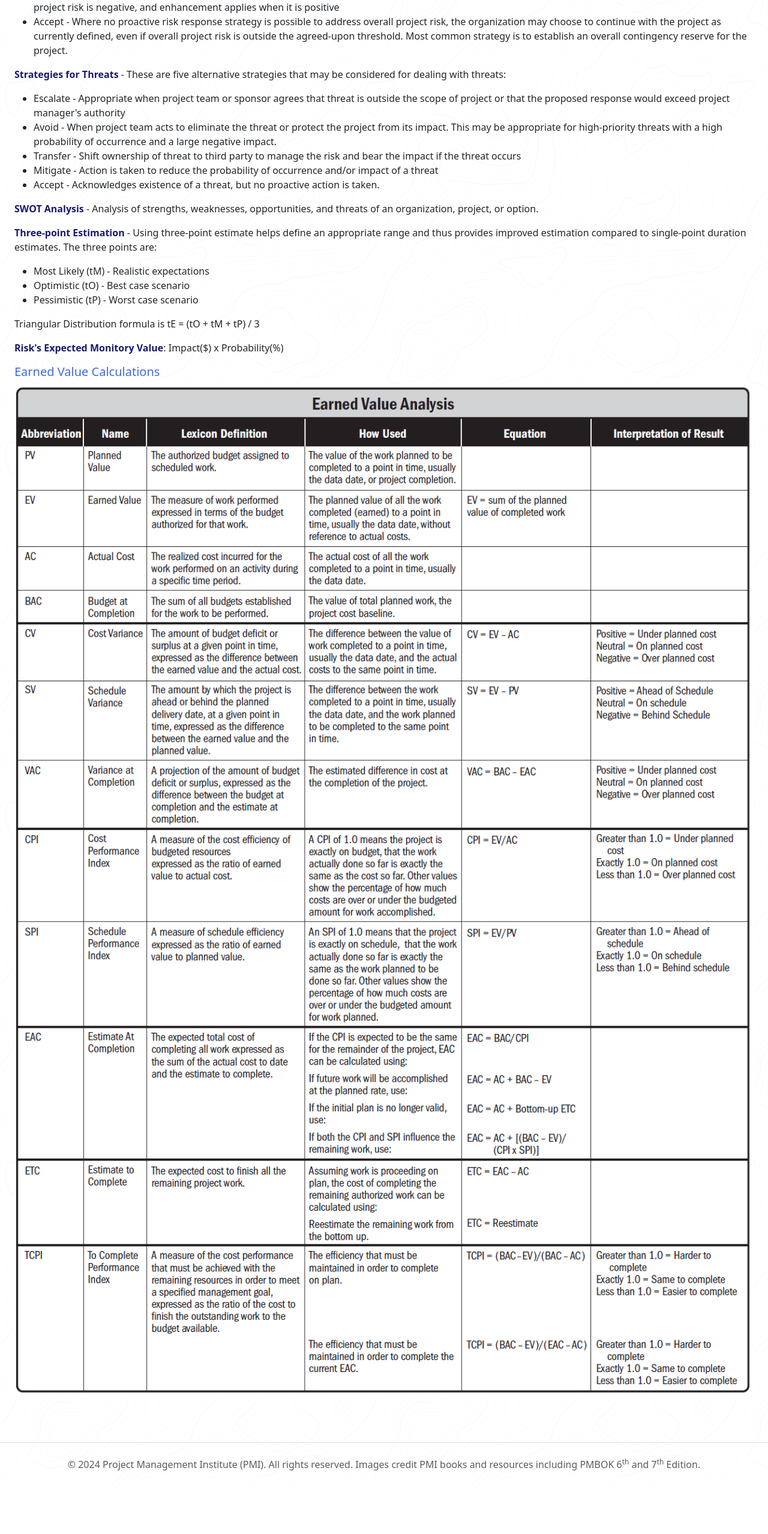
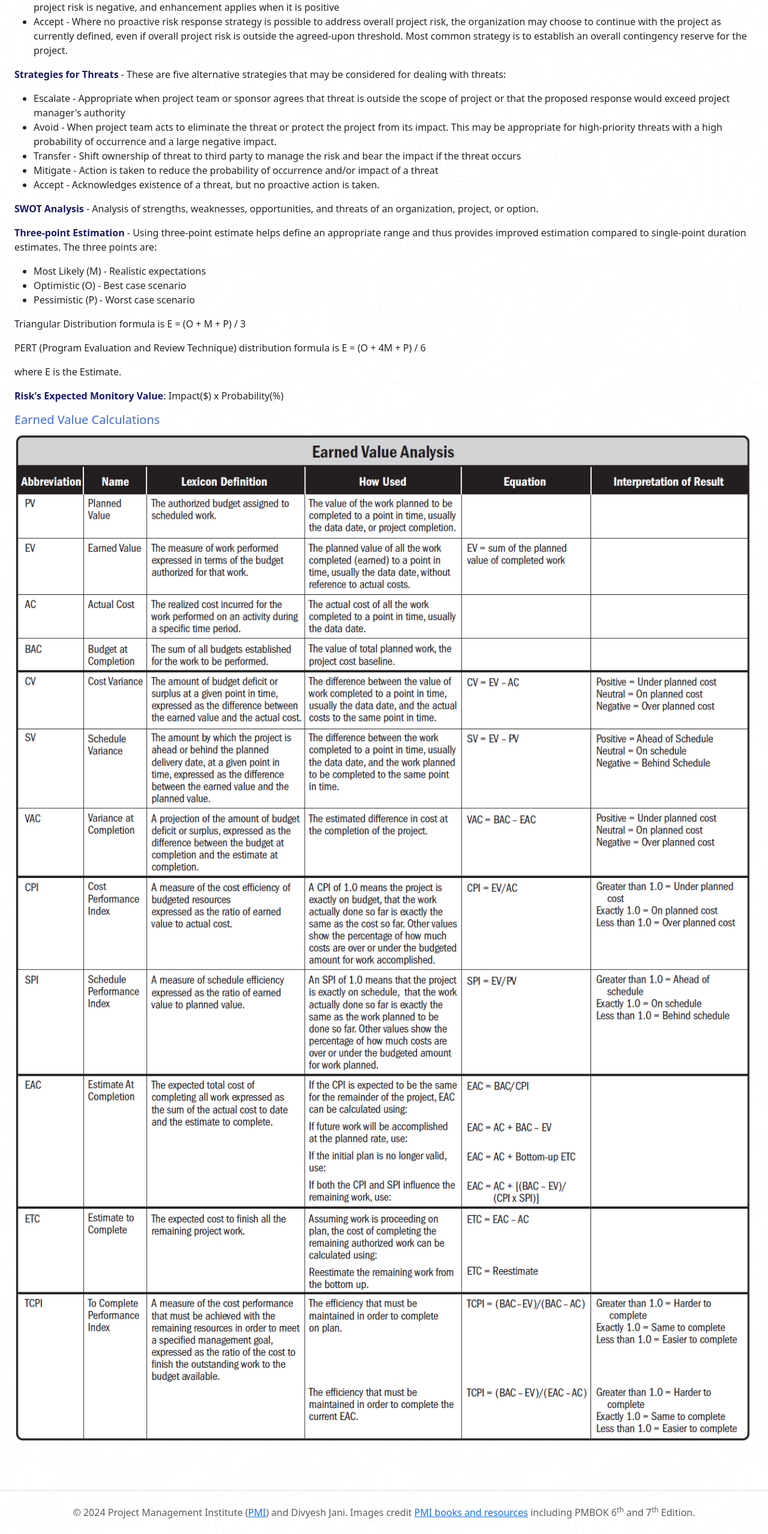
Before and after one commit to divyesh-jani/learning-project-management, a React (Vite) app: page / in a window 1280 px wide. Shown: the part 4516-7074 px from the top of the page at 60% size. Before the commit the page ends 6994 px from the top, so only its background shows below. Built offline with nearby package versions, Linux system fonts and the light colour scheme.

Commit message:
Added PERT formula, link to PMI, and fixed typos

```diff
--- a/src/App.jsx
+++ b/src/App.jsx
@@ -55,7 +55,7 @@ function App() {
       <footer className='border-top'>
         <div className='px-4 my-4 text-center'>
           <div className='col-lg-12 mx-auto text-body-secondary'>
-            <p className='mb-4'>© 2024 Project Management Institute (PMI). All rights reserved. Images credit PMI books and resources including PMBOK 6<sup>th</sup> and 7<sup>th</sup> Edition.</p>
+            <p className='mb-4'>© 2024 Project Management Institute (<a href='https://www.pmi.org/' target='_blank'>PMI</a>) and Divyesh Jani. Images credit <a href='https://www.pmi.org/standards/' target='_blank'>PMI books and resources</a> including PMBOK 6<sup>th</sup> and 7<sup>th</sup> Edition.</p>
           </div>
         </div>
       </footer>
--- a/src/components/ModelsMethodsAndArtifacts.jsx
+++ b/src/components/ModelsMethodsAndArtifacts.jsx
@@ -33,7 +33,7 @@ export default function ModelsMethodsAndArtifacts() {
           <li>Review (regular meetings to support and help remain motivated)</li>
         </ul>
       </ul>
-      <p>Donald Norman described the Guld of Execution as the degree to which an item corresponds with what a person expects it to do.</p>
+      <p>Donald Norman described the Gulf of Execution as the degree to which an item corresponds with what a person expects it to do.</p>
 
       <h6>Hygiene and Motivational Factors</h6>
       <p>Frederick Herzberg, based on study, believed that job satisfaction and dissatisfaction stem from conditions called motivational factors. Motivational factors include matters that relate to the content of the work, such as achievement, growth, and advancement. Insufficient motivational factors lead to dissatisfaction. Sufficient motivational factors lead to satisfaction.</p>
@@ -111,7 +111,7 @@ export default function ModelsMethodsAndArtifacts() {
         <li>Confronting/Problem solving (treat conflict as a problem to be solved)</li>
         <li>Collaborating (use when there is trust and time to come to consensus)</li>
         <li>Compromising (entails willingness to give and take, often used when parties involved have equal power)</li>
-        <li>Smoothing/Accommodating (used when there is difference in relative authority/power, goal more important that disagreement)</li>
+        <li>Smoothing/Accommodating (used when there is difference in relative authority/power, goal more important than disagreement)</li>
         <li>Forcing (when not enough time to problem-solve, one forces their will on the other)</li>
         <li>Withdrawal/Avoiding (hoping problem will go away on its own)</li>
       </ul>
--- a/src/components/ProcessGroups.jsx
+++ b/src/components/ProcessGroups.jsx
@@ -112,7 +112,7 @@ export default function ProcessGroups() {
       <Process index='8' name='Control Resources' description='Process of ensuring that the physical resources assigned and allocated to the project are available as planned, and monitoring planned versus actual utilization of resources and taking corrective action as necessary.' image='m8' />
       <Process index='9' name='Monitor Communications' description='Process of ensuring the information needs of the project and its stakeholders are met.' image='m9' />
       <Process index='10' name='Monitor Risks' description='Process of monitoring the implementation of agreed-upon risk response plans, tracking identified risks, identifying and analyzing new risks, and evaluating risk process effectiveness throughout the process.' image='m10' />
-      <Process index='11' name='Control Procurements' description='Process of managing procurement relationships, monitoring contract performance and making changes and corrections as appropriate, and closing out contracts. This ensures performance of both the seller and the buyer meet requirements of the project according to the legal agreement. Agreements can be amended at any time prior to contract closure my mutual consent in accordance with the change control terms of the agreement.' image='m11' />
+      <Process index='11' name='Control Procurements' description='Process of managing procurement relationships, monitoring contract performance and making changes and corrections as appropriate, and closing out contracts. This ensures performance of both the seller and the buyer meet requirements of the project according to the legal agreement. Agreements can be amended at any time prior to contract closure by mutual consent in accordance with the change control terms of the agreement.' image='m11' />
       <Process index='12' name='Monitor Stakeholder Engagement' description='Process of monitoring project stakeholder relationships and tailoring strategies for engaging stakeholders through the modification of engagement strategies and plans.' image='m12' />
 
       <h4>Closing Process Group</h4>
--- a/src/components/ProjectManagementDomains.jsx
+++ b/src/components/ProjectManagementDomains.jsx
@@ -26,7 +26,7 @@ export default function ProjectManagementDomains() {
         <img src='assets/domains/domain21.png' className='figure-img img-fluid rounded' alt='Team Performance Domain' />
       </figure>
       <p><strong>Servant leadership</strong> is a style that focuses on understanding and addressing the needs and development of project team members in order to enable the highest possible project team performance. Servant leadership behaviors include: Obstacle removal, Diversion shield, Encouragement and development opportunities.</p>
-      <p>Motivation to perform can intrinsic or extrinsic. Intrinsic motivation comes from inside the individual or is associated with the work. This is about finding pleasure in work rather than focusing on rewards. Extrinsic motivation is performing work because of some external reward such as bonus.</p>
+      <p>Motivation to perform can be intrinsic or extrinsic. Intrinsic motivation comes from inside the individual or is associated with the work. This is about finding pleasure in work rather than focusing on rewards. Extrinsic motivation is performing work because of some external reward such as bonus.</p>
       <p><strong>Emotional Intelligence</strong> is the ability to recognize our own emotions and those of others. This information is used to guide thinking and behavior. Four key areas of emotional intelligence:</p>
       <ul>
         <li>Self-awareness - ability to conduct a realistic self-assessment (including own emotions, goals, motivations, strengths, weaknesses)</li>
@@ -59,7 +59,7 @@ export default function ProjectManagementDomains() {
         <li>Multiple deliveries</li>
         <li>Periodic deliveries - like multiple deliveries but on fixed delivery schedule such as every 2 weeks or monthly</li>
       </ul>
-      <p><strong>Continuous delivery</strong> is the practice of delivering feature increments immediately to customers, often through the use of small batches of work and automation technology. This is be best used for digital products.</p>
+      <p><strong>Continuous delivery</strong> is the practice of delivering feature increments immediately to customers, often through the use of small batches of work and automation technology. This is best used for digital products.</p>
       <p>Development approaches:</p>
       <ul>
         <li>Predictive (Waterfall) - requirements can be defined and analyzed at the start of the project</li>
@@ -173,7 +173,7 @@ export default function ProjectManagementDomains() {
         <li>Experiments</li>
         <li>Prototypes</li>
       </ul>
-      <p>Negative risks are called threats and positive risks are called opportunities. Overall project risk is the effect or uncertainty on the project as a whole, arising from all sources of uncertainty.</p>
+      <p>Negative risks are called threats and positive risks are called opportunities. Overall project risk is the effect of uncertainty on the project as a whole, arising from all sources of uncertainty.</p>
       <p>Strategies to deal with Threats:</p>
       <ul>
         <li>Avoid (eliminate threat)</li>
--- a/src/components/Terminology.jsx
+++ b/src/components/Terminology.jsx
@@ -121,11 +121,13 @@ export default function Terminology() {
       <p><strong>SWOT Analysis</strong> - Analysis of strengths, weaknesses, opportunities, and threats of an organization, project, or option.</p>
       <p><strong>Three-point Estimation</strong> - Using three-point estimate helps define an appropriate range and thus provides improved estimation compared to single-point duration estimates. The three points are:</p>
       <ul>
-        <li>Most Likely (tM) - Realistic expectations</li>
-        <li>Optimistic (tO) - Best case scenario</li>
-        <li>Pessimistic (tP) - Worst case scenario</li>
+        <li>Most Likely (M) - Realistic expectations</li>
+        <li>Optimistic (O) - Best case scenario</li>
+        <li>Pessimistic (P) - Worst case scenario</li>
       </ul>
-      <p>Triangular Distribution formula is tE = (tO + tM + tP) / 3</p>
+      <p>Triangular Distribution formula is E = (O + M + P) / 3</p>
+      <p>PERT (Program Evaluation and Review Technique) distribution formula is E = (O + 4M + P) / 6</p>
+      <p>where E is the Estimate.</p>
       <p><strong>Risk's Expected Monitory Value</strong>: Impact($) x Probability(%)</p>
 
       <h5>Earned Value Calculations</h5>
```
